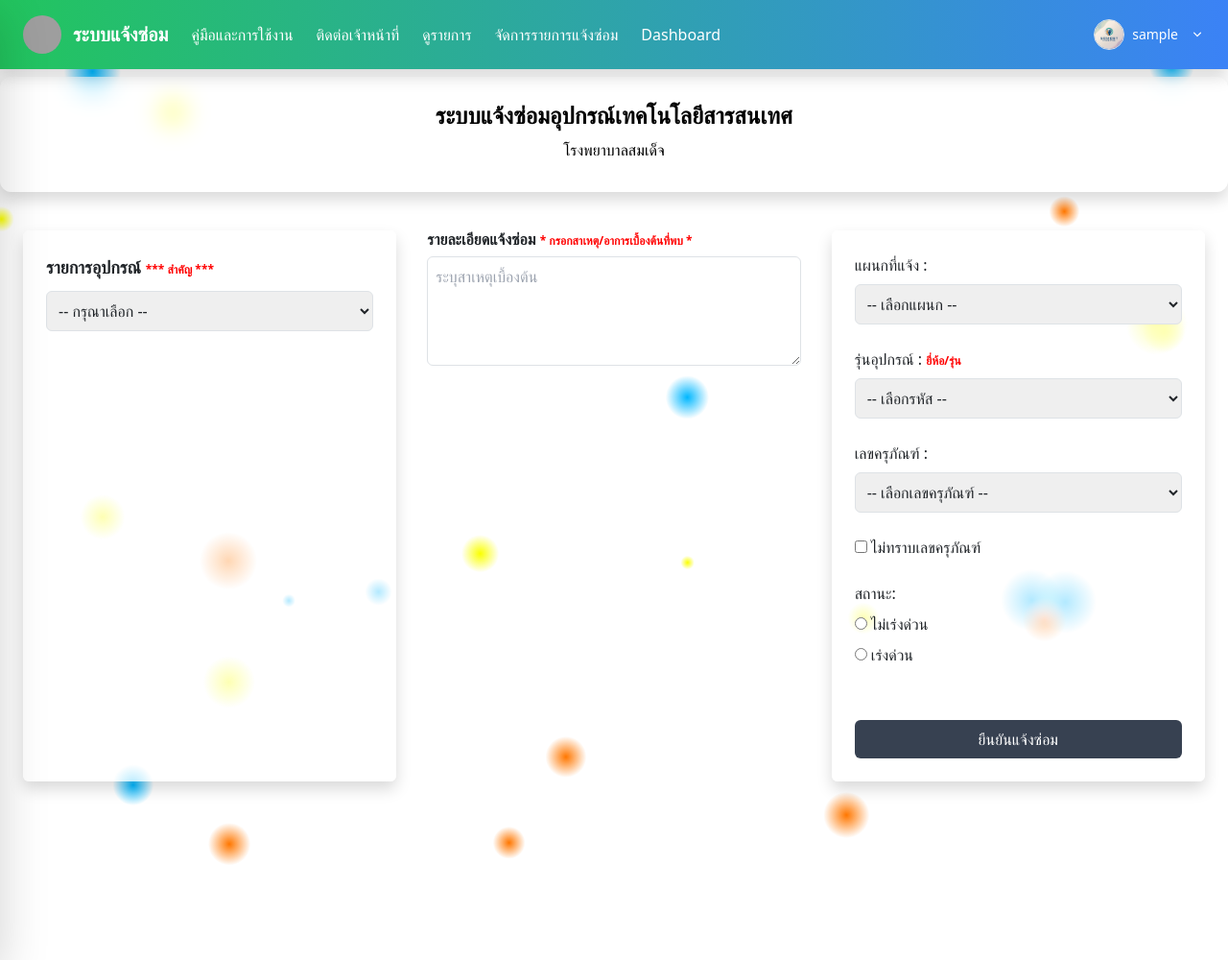
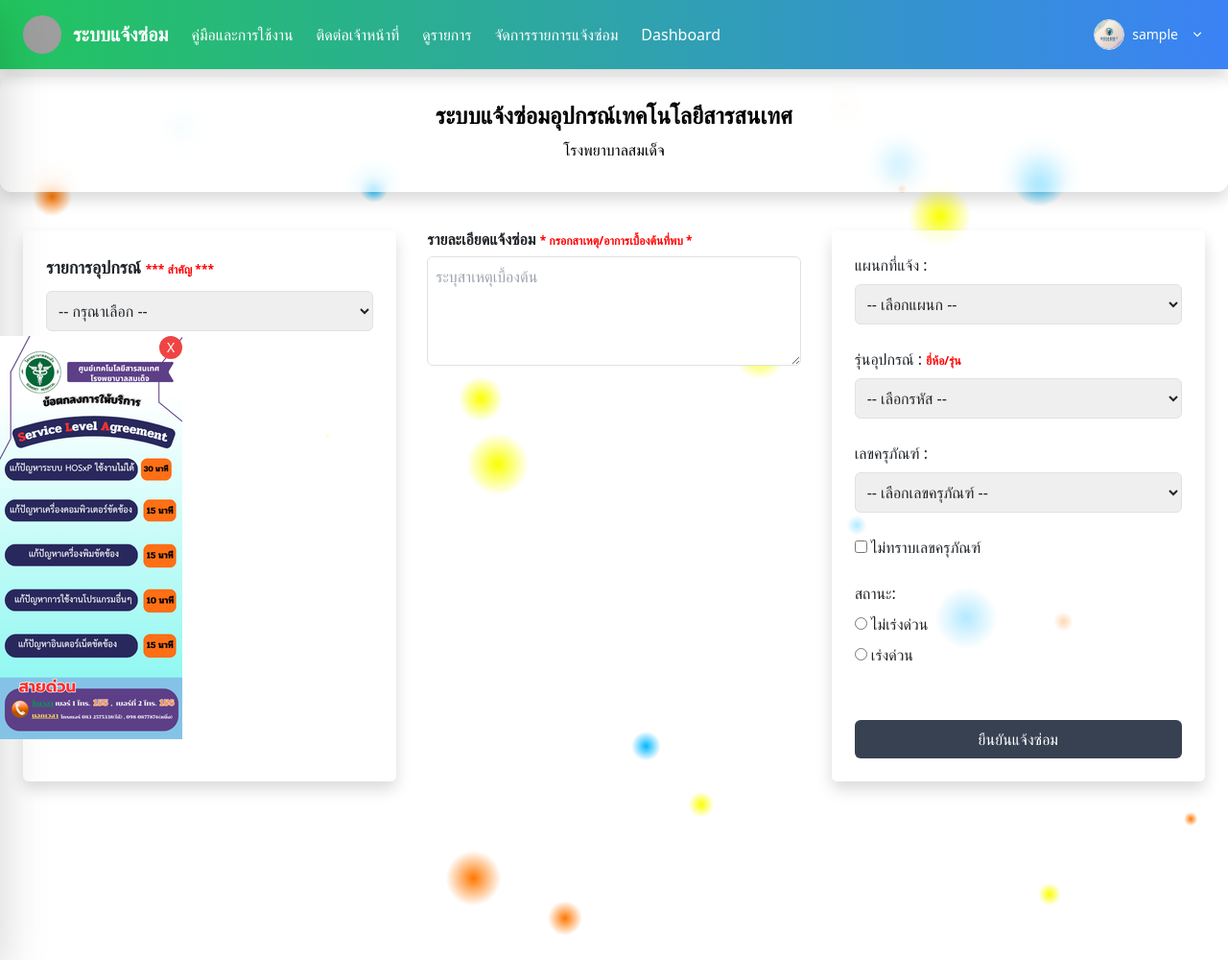
Before and after one commit to fluke140644/Repair-Somdet, a Django app: page / in a window 1280 px wide. Shown: the whole page at 96% size. Run offline with Django 5.2, Linux system fonts and the light colour scheme; the visitor is signed in with stand-in values (Sample User, id 1); data that the repository does not hold is empty; some libraries are stand-ins or nearby versions; grey boxes are pictures that could not be loaded.

Commit message:
add img index

```diff
--- a/Report/templates/index.html
+++ b/Report/templates/index.html
@@ -40,6 +40,35 @@
       color: #6b7280;
       cursor: not-allowed;
     }
+
+  .sidebar-ad {
+    position: fixed;
+    left: 0;
+    top: 350px; /* หรือปรับตามความเหมาะสม */
+    z-index: 50;
+  }
+
+  .sidebar-ad img {
+    display: block;
+    max-width: 100%;
+    height: auto;
+  }
+
+  .sidebar-ad .close-btn {
+    position: absolute;
+    top: 0;
+    right: 0;
+    background-color: red;
+    color: white;
+    border: none;
+    border-radius: 50%;
+    width: 24px;
+    height: 24px;
+    cursor: pointer;
+    font-size: 16px;
+    line-height: 1;
+    z-index: 10;
+  }
 </style>
 
 <body class="finisher-header"></body>
@@ -47,6 +76,21 @@
 <div class="bg-white/50 backdrop-blur-md shadow p-6 rounded-xl text-center text-black">
   <h2 class="text-2xl font-bold mb-2">ระบบแจ้งซ่อมอุปกรณ์เทคโนโลยีสารสนเทศ</h2>
   <p class="mb-2">โรงพยาบาลสมเด็จ</p>
+</div>
+<div class="sidebar-ad fixed left-0 top-32 z-50">
+  <div class="relative w-fit">
+    <button class="absolute top-0 right-0 text-white bg-red-500 rounded-full w-6 h-6 flex items-center justify-center text-sm z-10"
+            onclick="this.parentElement.parentElement.style.display='none'">X</button>
+    <!-- รูปเล็ก -->
+    <img src="{% static 'Report/images/SLA.png' %}" alt="Service Level Agreement" class="max-w-full cursor-pointer"
+         onclick="openImageModal('{% static 'Report/images/SLA_B.png' %}')">
+  </div>
+</div>
+
+<!-- Modal แสดงภาพขยาย -->
+<div id="imageModal" class="hidden fixed inset-0 bg-black bg-opacity-80 flex items-center justify-center z-[9999]" onclick="closeImageModal()">
+  <!-- รูปใหญ่ -->
+  <img id="modalImage" src="" class="max-w-none max-h-full w-auto h-auto object-contain p-4 bg-white rounded-lg shadow-xl" />
 </div>
 
 <!-- Content Area -->
@@ -57,6 +101,7 @@
       <div class="grid grid-cols-1 md:grid-cols-2 lg:grid-cols-3 gap-8 max-w-7xl w-full">
 
         <!-- Left Panel -->
+
         <div class="bg-white/70 shadow p-4 rounded">
           <h3 class="text-lg font-semibold mb-2">รายการอุปกรณ์ <span style="color: red; font-size: 12px;">*** สำคัญ
               ***</span></h3>
@@ -251,6 +296,21 @@
     if (clearButton) {
       clearButton.classList.add('hidden');
     }
+  }
+</script>
+
+<!-- กดขยายรูป -->
+<script>
+  function openImageModal(imageSrc) {
+    const modal = document.getElementById("imageModal");
+    const modalImage = document.getElementById("modalImage");
+    modalImage.src = imageSrc;
+    modal.classList.remove("hidden");
+  }
+
+  function closeImageModal() {
+    const modal = document.getElementById("imageModal");
+    modal.classList.add("hidden");
   }
 </script>
 
```
Also changed, not shown: Report/static/Report/images/SLA.png (added), Report/static/Report/images/SLA_B.png (added).
